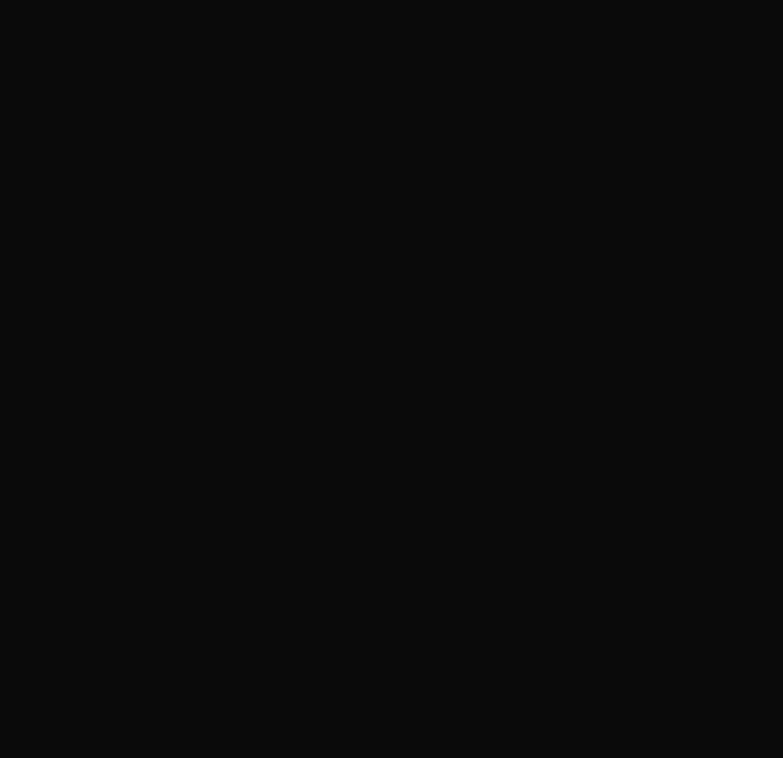
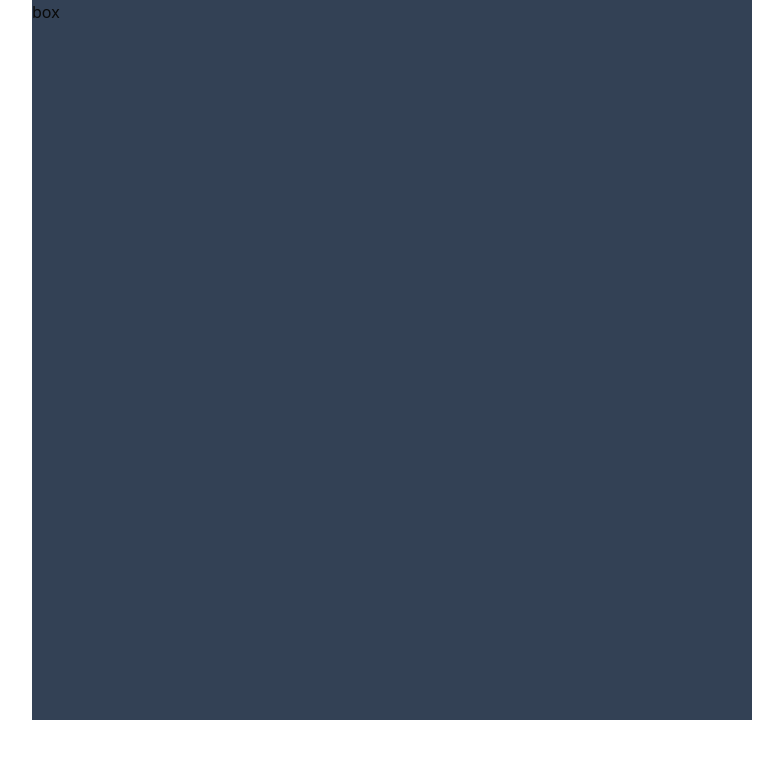
Before and after one commit to Carlthegreatt/Loomi, a Next.js app: page /study/pomodoro in a window 1280 px wide. Shown: the top 758 px of the page, without its empty margins (248-1031 px from the left). Built offline with nearby package versions, Linux system fonts and the light colour scheme.

Commit message:
chore(Loomi): automated sync - 2 modified
Automated commit to sync local changes.
Timestamp: 2025-08-28 02:53:36 UTC
Summary:
- Added: 0
- Modified: 2
- Deleted: 0
- Renamed: 0
Changed files:
- src/app/layout.tsx
- src/app/study/pomodoro/page.tsx

```diff
--- a/src/app/layout.tsx
+++ b/src/app/layout.tsx
@@ -16,7 +16,7 @@ export default function RootLayout({
 }) {
   return (
     <html lang="en">
-      <body className="font-sans bg-[#0a0a0a] min-h-screen">{children}</body>
+      <body className="font-sans min-h-screen">{children}</body>
     </html>
   );
 }
--- a/src/app/study/pomodoro/page.tsx
+++ b/src/app/study/pomodoro/page.tsx
@@ -1,3 +1,9 @@
 export default function Pomodoro() {
-  return <>hello</>;
+  return (
+    <div className="flex justify-center">
+      <div className=" lg:w-[90vh] lg:h-[90vh] sm:w-[90vh]  bg-slate-700">
+        box
+      </div>
+    </div>
+  );
 }
```
